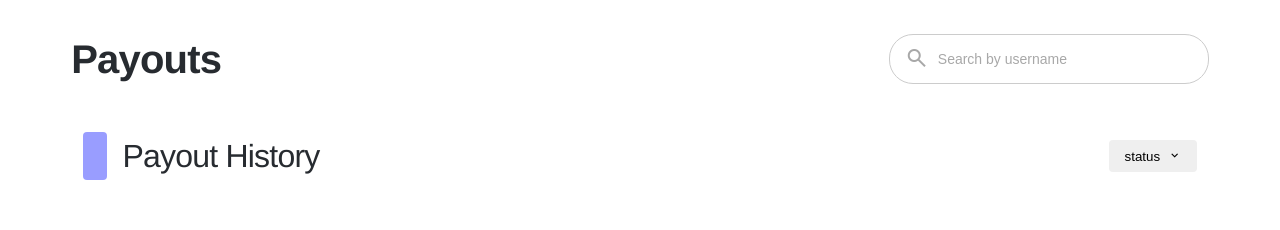
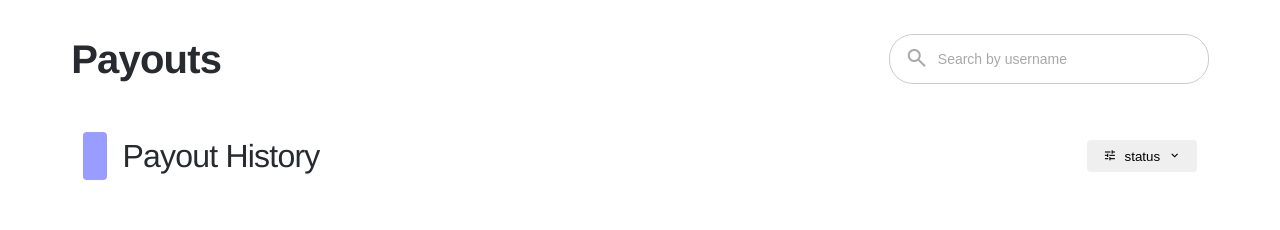
Before and after one commit to Gaurav1327/medley-fe-test, a React app: page / in a window 1280 px wide. Shown: the top 230 px of the page. Built offline with nearby package versions, Linux system fonts and the light colour scheme.

Commit message:
added filter icon

```diff
--- a/src/components/table/Filters.tsx
+++ b/src/components/table/Filters.tsx
@@ -74,7 +74,8 @@ function Filters({ filters, filterValues, setFilters }: FiltersProps) {
             {Object.keys(filterValues).map((filterKey) => (
                 <FilterBox key={`filter-item-${filterKey}`}>
                     <Filter onClick={() => handleFilterDropdown(filterKey)}>
-                        {filterKey}
+                        <span className='material-icons'>tune</span>
+                            {filterKey}
                         <span className='material-icons'>expand_more</span>
                     </Filter>
                     {filterKey === showFilterDropDown && (
```
Also changed, not shown: package.json (+2 -6 lines).
